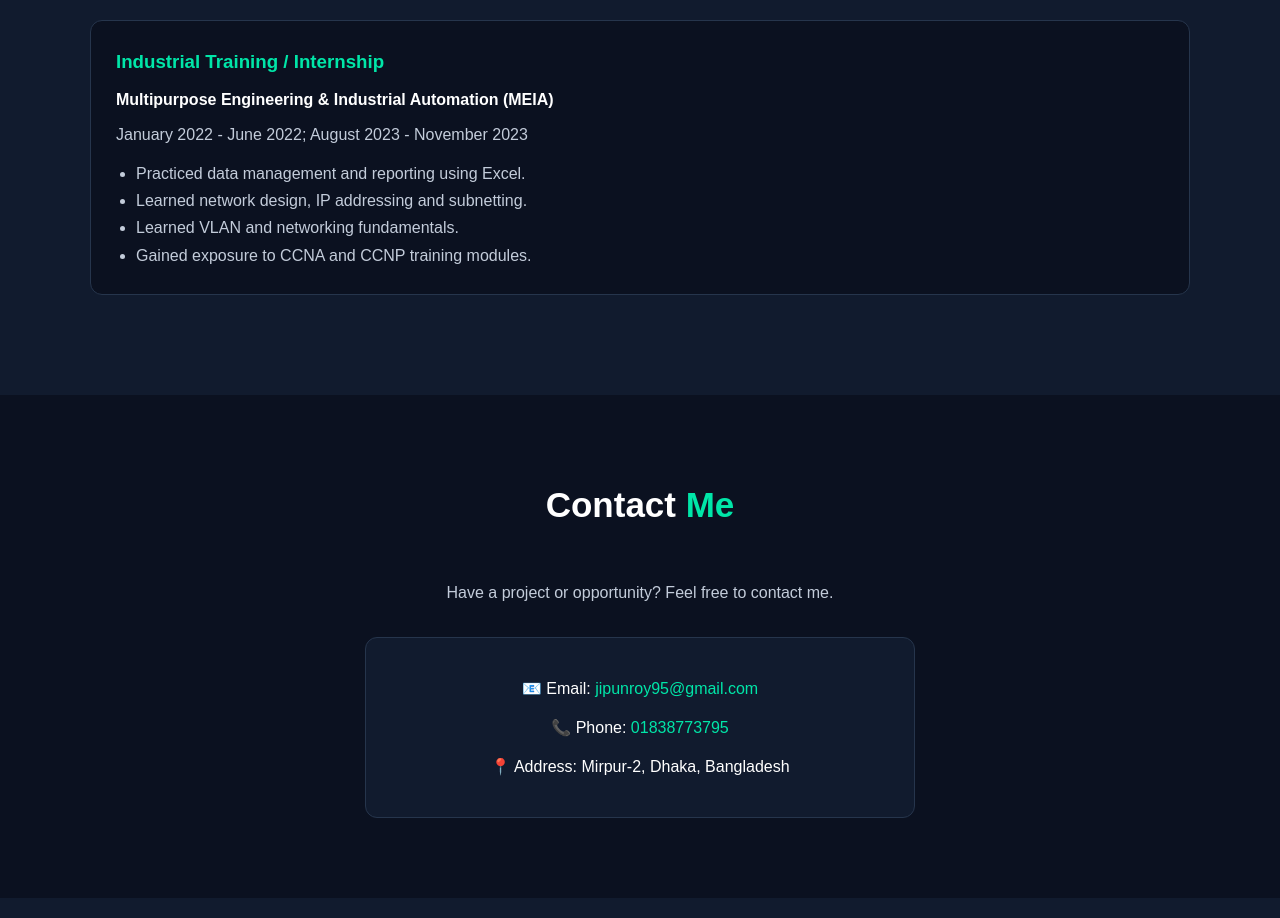
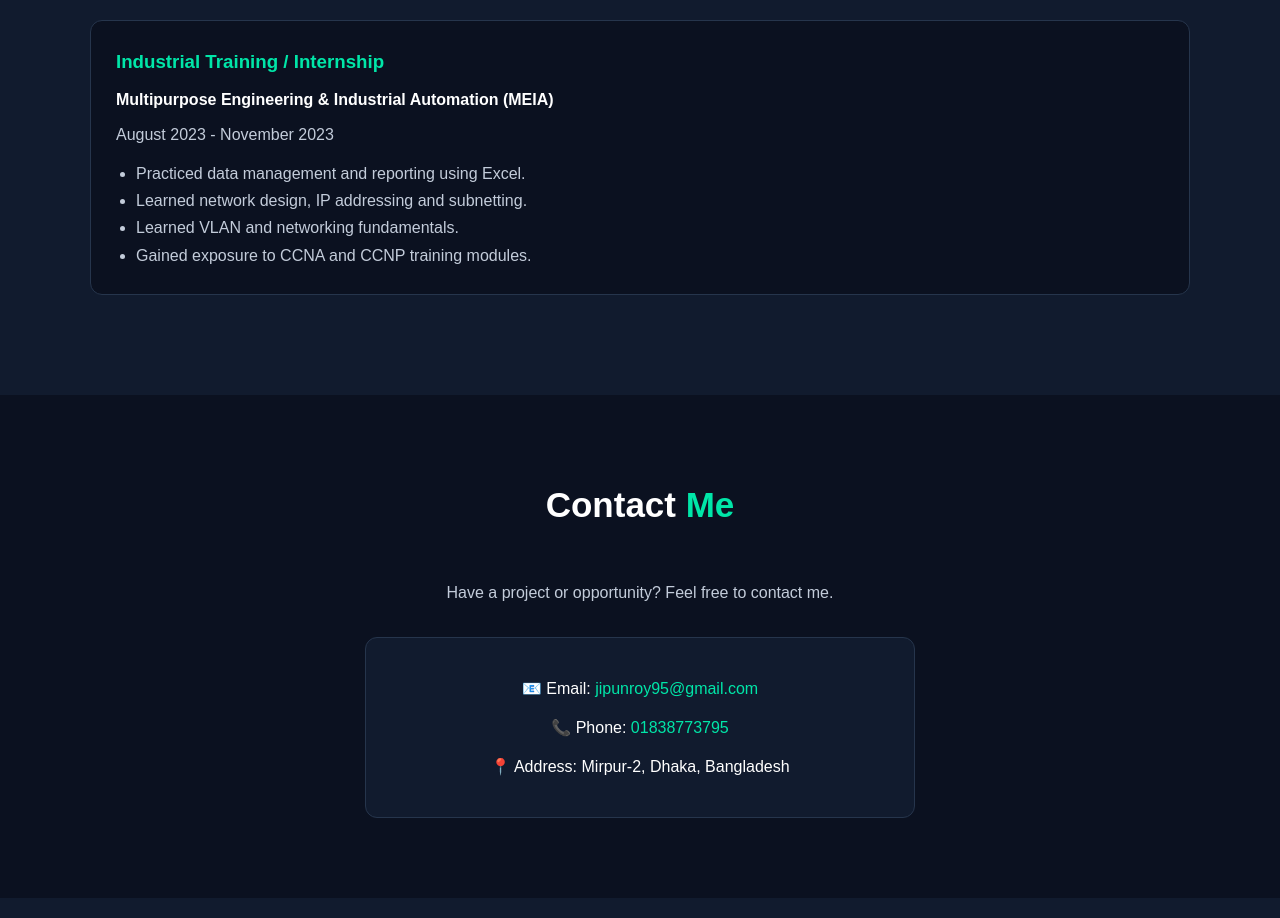
Before and after one commit to jipunroy/My-Portfolio, a plain HTML site: page index.html in a window 1280 px wide. Shown: the part 2795-3713 px from the top of the page. Drawn offline with Linux system fonts and the light colour scheme.

Commit message:
Industrial Training update

```diff
--- a/index.html
+++ b/index.html
@@ -169,7 +169,7 @@
     <div class="experience-card">
       <h3>Industrial Training / Internship</h3>
       <h4>Multipurpose Engineering & Industrial Automation (MEIA)</h4>
-      <p>January 2022 - June 2022; August 2023 - November 2023</p>
+      <p> August 2023 - November 2023</p>
       <ul>
         <li>Practiced data management and reporting using Excel.</li>
         <li>Learned network design, IP addressing and subnetting.</li>
```
